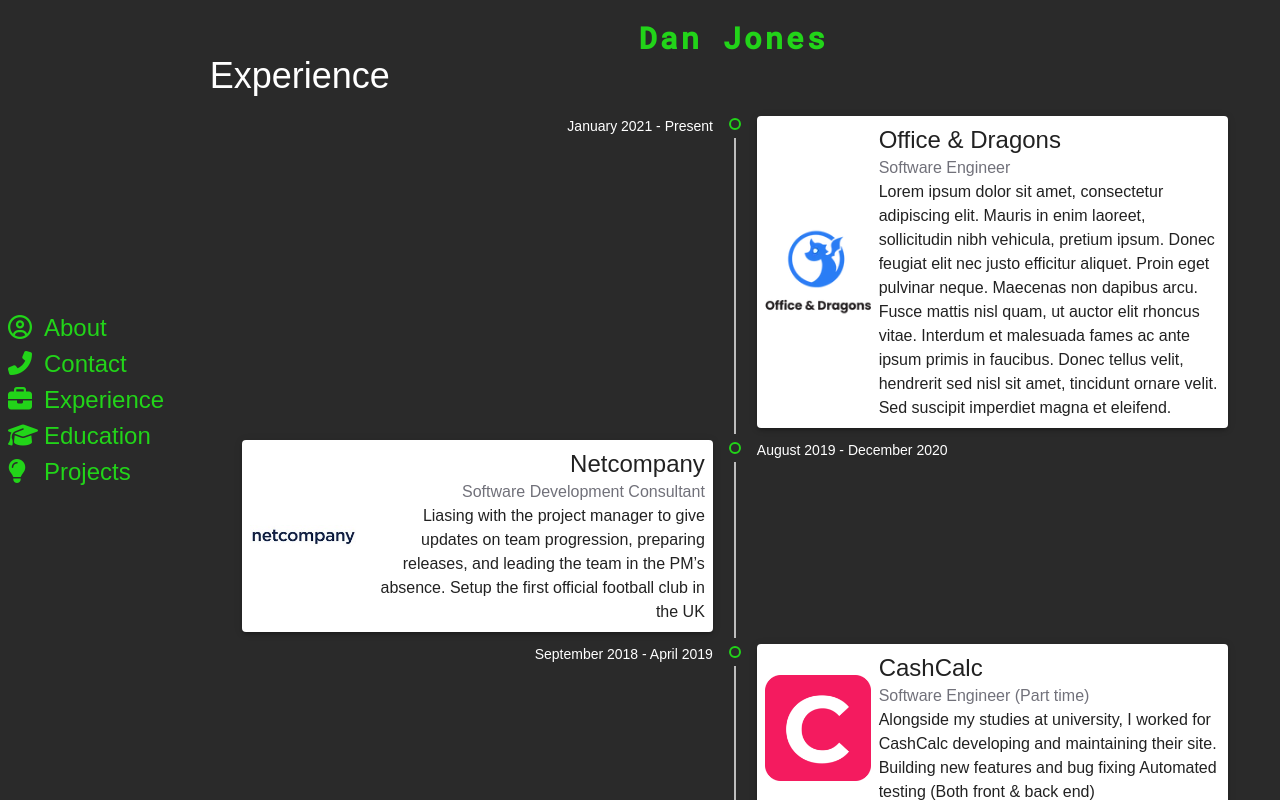
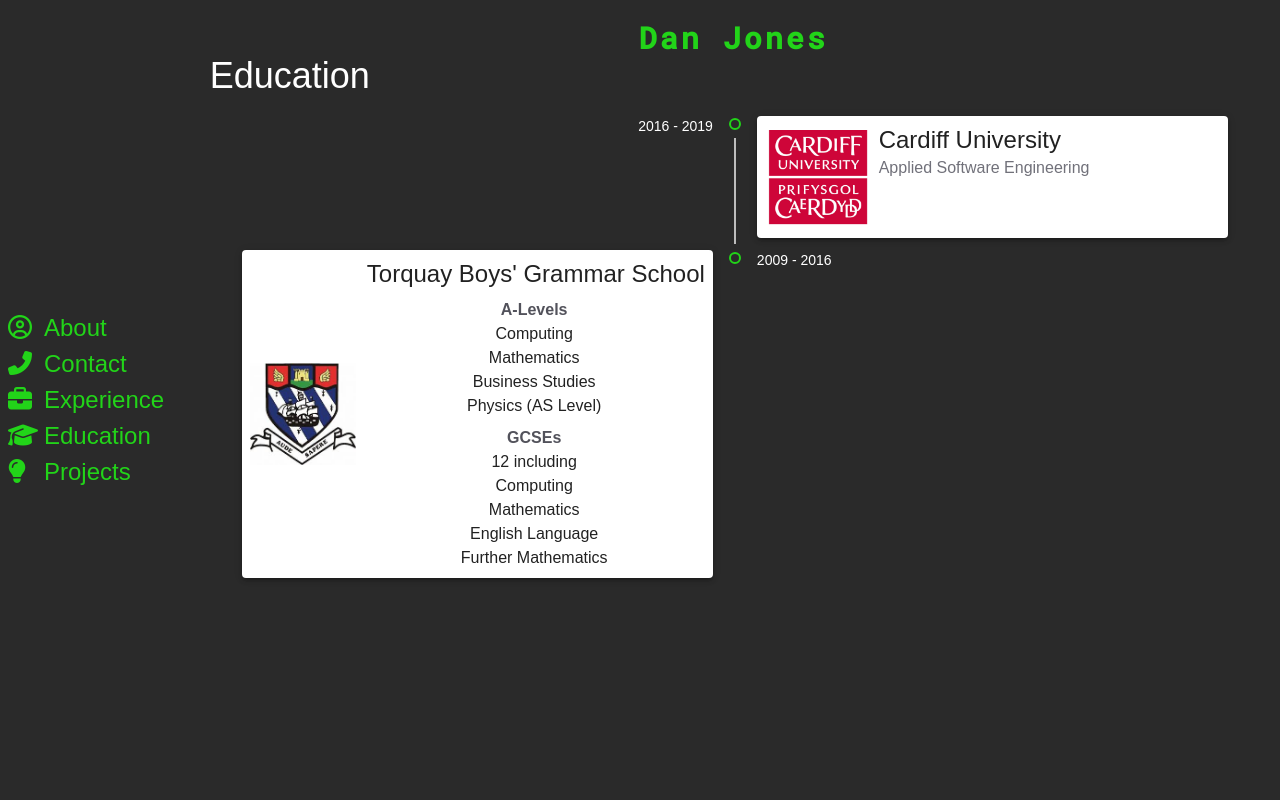
Before and after one commit to danjones457/cv-website, a React (Create React App) app: page / in a window 1280 px wide. Built offline with nearby package versions, Linux system fonts and the light colour scheme; a web font is replaced by a local one.

Commit message:
Start of education

```diff
--- a/src/App.js
+++ b/src/App.js
@@ -3,7 +3,7 @@
 import BodyPage from './pages/BodyPage';
 
 function App() {
-  const [page, setPage] = useState(3);
+  const [page, setPage] = useState(4);
 
   return (
     <div className="text-center flex h-full">
--- a/src/pages/Education.js
+++ b/src/pages/Education.js
@@ -1,10 +1,53 @@
 import React from 'react';
+import Timeline from '@material-ui/lab/Timeline';
+import Content from './Experience/Content';
 
 class Education extends React.Component {
     render() {
-        return <div>
-            <h1>Education</h1>
-        </div>;
+        return (
+        <div className="text-left">
+            <div>
+                <p className="text-white text-4xl pb-2">Education</p>
+            </div>
+            <Timeline align="alternate">
+                <Content
+                    last={false}
+                    date="2016 - 2019"
+                    logoUrl="cardiff.jpg"
+                    name="Cardiff University"
+                    role="Applied Software Engineering"
+                    description=""
+                />
+                <Content
+                    last={true}
+                    date="2009 - 2016"
+                    logoUrl="tbgs.jpg"
+                    name="Torquay Boys' Grammar School"
+                    description={<div className="text-center">
+                        <div className="py-2">
+                            <strong className="text-gray-600">A-Levels</strong>
+                            <ul>
+                                <li>Computing</li>
+                                <li>Mathematics</li>
+                                <li>Business Studies</li>
+                                <li>Physics (AS Level)</li>
+                            </ul>
+                        </div>
+                        <div>
+                            <strong className="text-gray-600">GCSEs</strong>
+                            <p>12 including</p>
+                            <ul>
+                                <li>Computing</li>
+                                <li>Mathematics</li>
+                                <li>English Language</li>
+                                <li>Further Mathematics</li>
+                            </ul>
+                        </div>
+                    </div>}
+                />
+            </Timeline>
+        </div>
+        );
     }
 }
 
--- a/src/pages/Experience.js
+++ b/src/pages/Experience.js
@@ -13,7 +13,7 @@
                     last={false}
                     date="January 2021 - Present"
                     logoUrl="o&d.webp"
-                    companyName="Office & Dragons"
+                    name="Office & Dragons"
                     role="Software Engineer"
                     description="Lorem ipsum dolor sit amet, consectetur adipiscing elit. Mauris in enim laoreet, sollicitudin nibh vehicula, pretium ipsum. Donec feugiat elit nec justo efficitur aliquet. Proin eget pulvinar neque. Maecenas non dapibus arcu. Fusce mattis nisl quam, ut auctor elit rhoncus vitae. Interdum et malesuada fames ac ante ipsum primis in faucibus. Donec tellus velit, hendrerit sed nisl sit amet, tincidunt ornare velit. Sed suscipit imperdiet magna et eleifend."
                 />
@@ -21,7 +21,7 @@
                     last={false}
                     date="August 2019 - December 2020"
                     logoUrl="netcompany.jpg"
-                    companyName="Netcompany"
+                    name="Netcompany"
                     role="Software Development Consultant"
                     description="Liasing with the project manager to give updates on team progression, preparing releases, and leading the team in the PM’s absence.
                     Setup the first official football club in the UK"
@@ -30,17 +30,17 @@
                     last={false}
                     date="September 2018 - April 2019"
                     logoUrl="cashcalc.png"
-                    companyName="CashCalc"
+                    name="CashCalc"
                     role="Software Engineer (Part time)"
                     description="Alongside my studies at university, I worked for CashCalc developing and maintaining their site.
                     Building new features and bug fixing
                     Automated testing (Both front & back end)"
                 />
                 <Content
-                    last={false}
+                    last={true}
                     date="June 2018 - September 2018"
                     logoUrl="cashcalc.png"
-                    companyName="CashCalc"
+                    name="CashCalc"
                     role="Software Engineer Intern"
                     description="I began as an intern at CashCalc and was then offered part-time work to complete during my third year of University"
                 />
--- a/src/pages/Experience/Content.js
+++ b/src/pages/Experience/Content.js
@@ -25,7 +25,7 @@
                     </div>
                     <div className="w-full lg:w-3/4">
                         <h1 className="text-2xl">
-                            {props.companyName}
+                            {props.name}
                         </h1>
                         <p className="text-gray-500">{props.role}</p>
                         <p>{props.description}</p>
```
Also changed, not shown: public/work-logos/cardiff.jpg (added), public/work-logos/tbgs.jpg (added).
